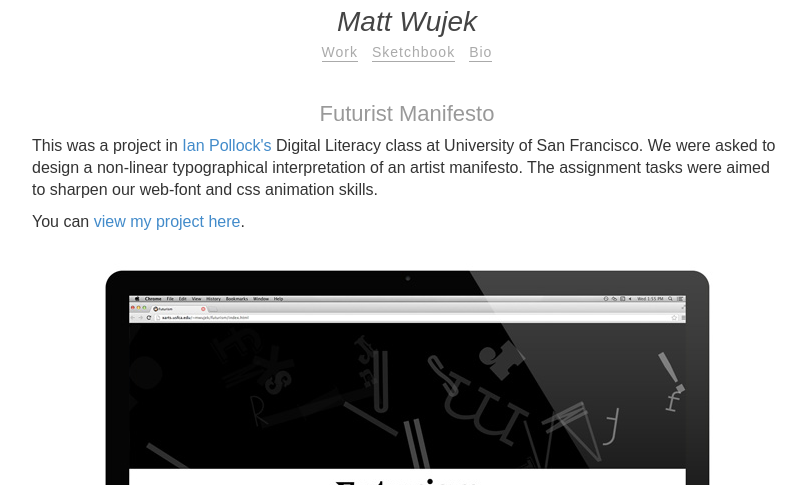
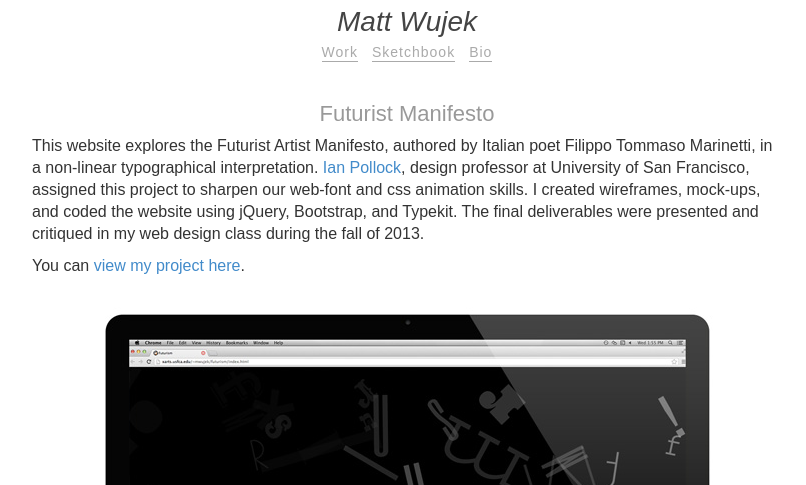
Before and after one commit to sleep-drifter/phportfolio, a PHP site: page /futurist.php in a window 1280 px wide. Shown: the part 310-795 px from the top of the page, without its empty margins (233-1039 px from the left). Run offline with PHP 8.4, Linux system fonts and the light colour scheme; some libraries are stand-ins or nearby versions.

Commit message:
copy edit
…

```diff
--- a/futurist.php
+++ b/futurist.php
@@ -18,7 +18,8 @@
 
       <div class="col-sm-8 col-sm-offset-2 regular_text">
           <h1>Futurist Manifesto</h1>
-            <p>This was a project in <a href="http://instructian.com">Ian Pollock's</a> Digital Literacy class at University of San Francisco. We were asked to design a non-linear typographical interpretation of an artist manifesto. The assignment tasks were aimed to sharpen our web-font and css animation skills.</p>
+            <p>This website explores the Futurist Artist Manifesto, authored by  Italian poet Filippo Tommaso Marinetti, in a non-linear typographical interpretation.  <a href="http://instructian.com/">Ian Pollock</a>, design professor at University of San Francisco, assigned this project to sharpen our web-font and css animation skills. I created wireframes, mock-ups, and coded the website using jQuery, Bootstrap, and Typekit. The final deliverables were presented and critiqued in my web design class during the fall of 2013. </p>
+
             <p>You can <a href="futurism/index.html" target="_blank">view my project here</a>.</p>
             </p>
       </div>
```
